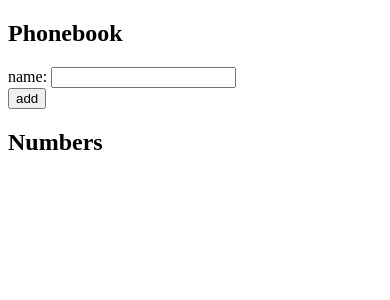
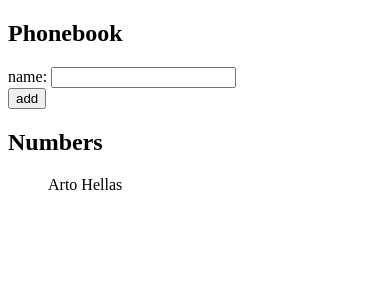
Before and after one commit to jbiloso/part2, a React (Vite) app in the folder Phonebook/: page / in a window 390 px wide. Shown: the top 300 px of the page. Built offline with nearby package versions, Linux system fonts and the light colour scheme.

Commit message:
Exercise 2.7 The Phonebook Step 2 - Prevent use from adding names that already exist in the phonebook

```diff
--- a/Phonebook/src/App.jsx
+++ b/Phonebook/src/App.jsx
@@ -17,7 +17,14 @@ const App = () => {
       id: persons.length+1,
       name: newName
     }
-    setPersons(persons.concat(personObject))
+    // list of names
+    const names = persons.map(person => person.name)
+    // console.log(names.includes(personObject.name))
+    if (!names.includes(personObject.name)){
+      setPersons(persons.concat(personObject)) //add contact
+    }else{
+      {alert(`${personObject.name} is already added to phonebook`)} //show alert
+    }
     setNewName('')
   }
 
@@ -34,10 +41,9 @@ const App = () => {
       </form>
       {/* <div>debug: {newName}</div> */}
       <h2>Numbers</h2>
-      {/* <ol>
-        Persons
-        {persons.map(person => <li key={person.id}>({person.id}){person.name}</li>)}
-      </ol> */}
+      <ol>
+        {persons.map(person => <div key={person.name}>{person.name}</div>)}
+      </ol>
     </div>
   )
 }
```
